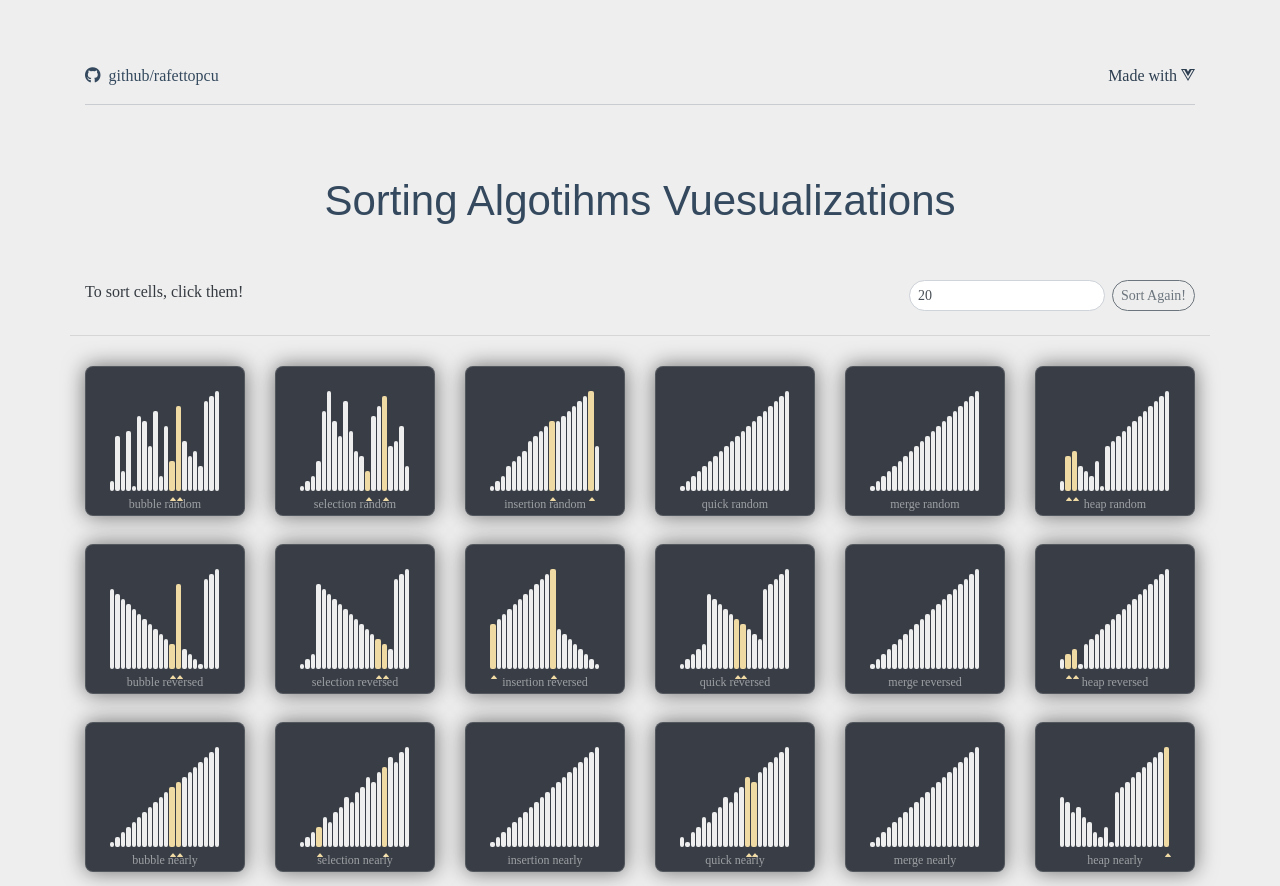
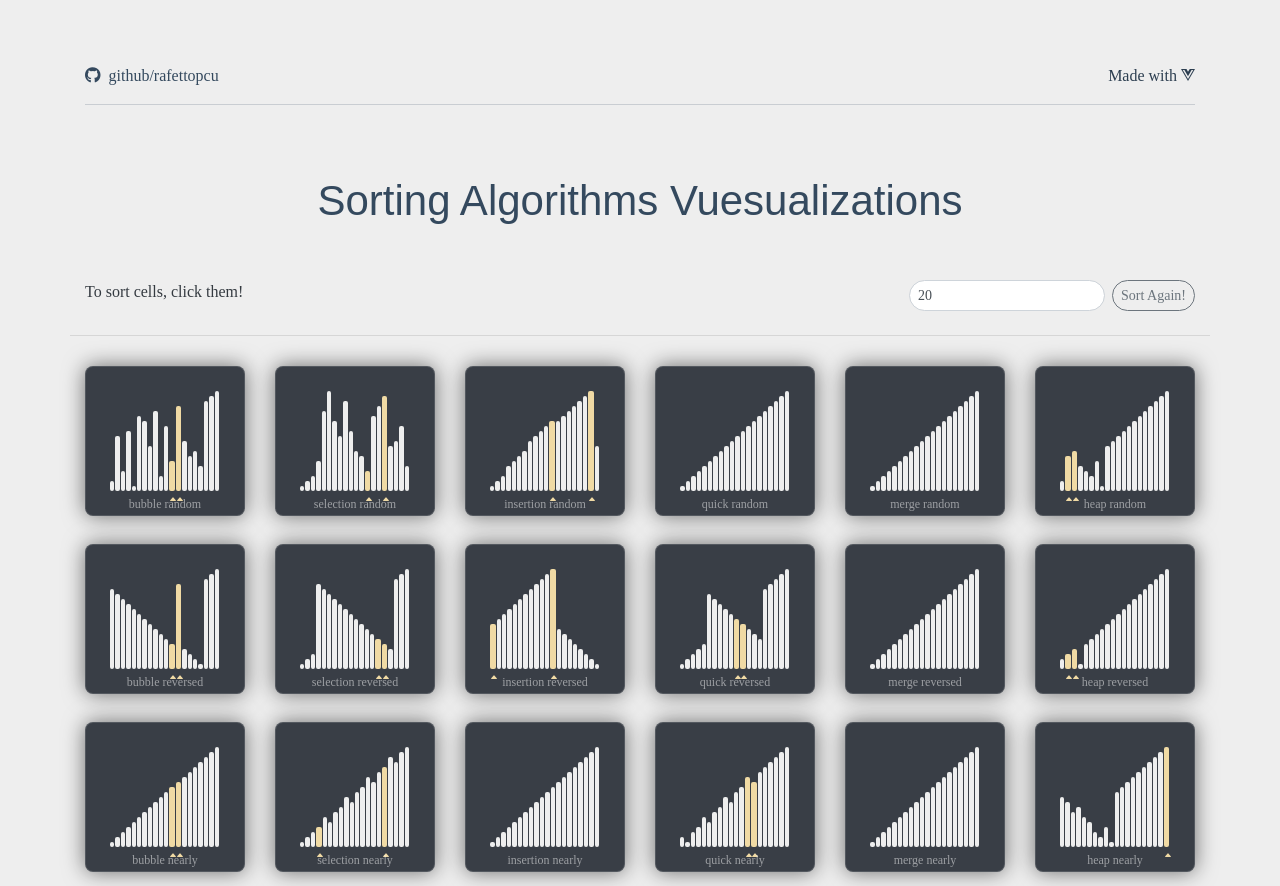
Before and after one commit to rafet/sorting-vuesualization, a Vue app: page / in a window 1280 px wide. Built offline with nearby package versions, Linux system fonts and the light colour scheme.

Commit message:
title changed

```diff
--- a/public/index.html
+++ b/public/index.html
@@ -5,7 +5,7 @@
     <meta http-equiv="X-UA-Compatible" content="IE=edge" />
     <meta name="viewport" content="width=device-width,initial-scale=1.0" />
     <link rel="icon" href="<%= BASE_URL %>favicon.ico" />
-    <title><%= htmlWebpackPlugin.options.title %></title>
+    <title>Sorting Algorithms Vuesualizations</title>
     <link
       href="https://fonts.googleapis.com/css2?family=Manrope&display=swap"
       rel="stylesheet"
--- a/src/views/Home.vue
+++ b/src/views/Home.vue
@@ -25,7 +25,7 @@
     <b-row>
       <b-col>
         <div class="title mb-5 mt-5">
-          Sorting Algotihms Vuesualizations
+          Sorting Algorithms Vuesualizations
         </div>
       </b-col>
     </b-row>
```
